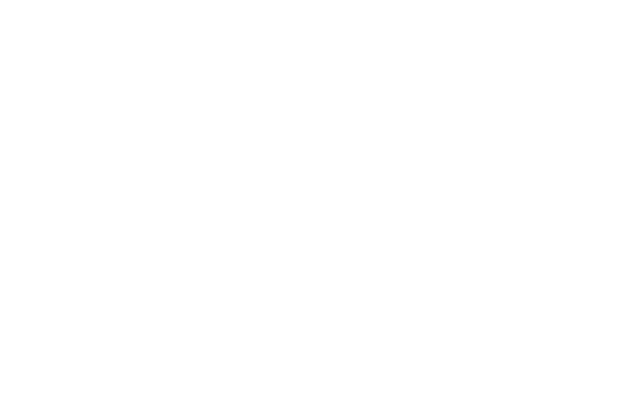
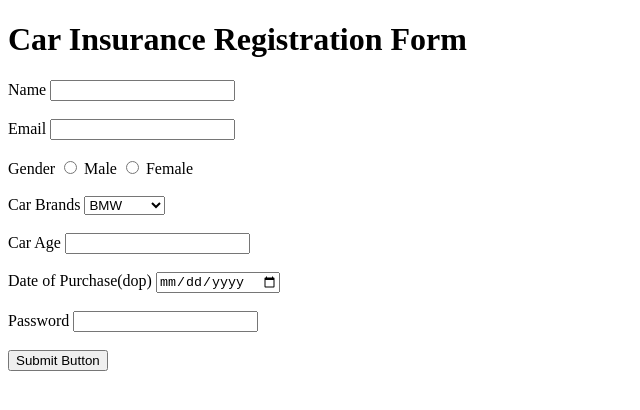
Before and after one commit to acciojob/car-insurance-form-daiyanabdul, a website: page main.html in a window 1280 px wide. Shown: the whole page, without its empty margins (0-640 px from the left). Drawn offline with Linux system fonts and the light colour scheme.

Commit message:
created a submission

```diff
--- a/main.html
+++ b/main.html
@@ -7,6 +7,70 @@
 </head>
 
 <body>
+	<form action="/insurance_form" method="post">
+		<h1>Car Insurance Registration Form</h1>
+
+		<div>
+			<label for="name">Name</label>
+			<input type="text" id="name" name="name" required>
+				</div>
+<br>
+
+			<div>
+			<label for="Email">Email</label>
+			<input type="email" id="Email" name="Email" required>
+				</div>
+<br>
+
+		<div>
+			<label>Gender</label>
+
+			<input type="radio" name="gender" value="male" required>
+			<label>Male</label>
+
+			<input type="radio" name="gender" value="female" required>
+			<label>Female</label>
+		</div>
+<br>
+
+		<div>
+		<label for="cars">Car Brands</label>
+		<select id="cars" name="cars">
+			<option value="BMW">BMW</option>
+			<option value="Audi">Audi</option>
+            <option value="Mercedez">Mercedez</option>
+		</select>
+		</div>
+<br>
+
+		<div>
+			<label for="carage">Car Age</label>
+			<input type="number" id="carage" name="carage" required>
+				</div>
+<br>
+
+
+           <div>
+			<label for="dop">Date of Purchase(dop)</label>
+			<input type="date" id="dop" name="dop" required>
+				</div>
+<br>
+
+
+         <div>
+			<label for="password">Password</label>
+			<input type="password" id="password" name="password" required>
+				</div>
+<br>
+
+<div>
+	<button type="submit">Submit Button</button>
+</div>
+
+
+
+
+	</form>
 	<!-- the entire body must be written by student -->
     <script type="text/javascript" src="./script.js">
 </script>
```
